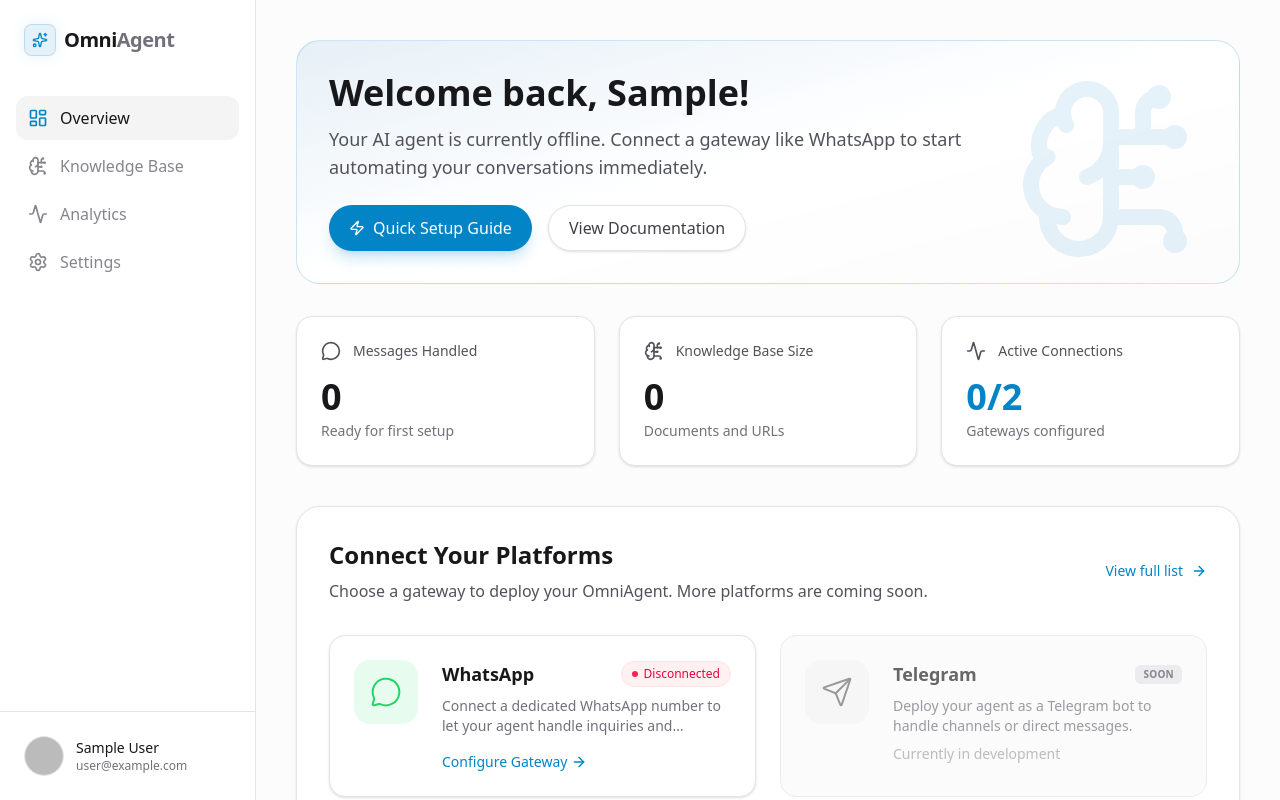
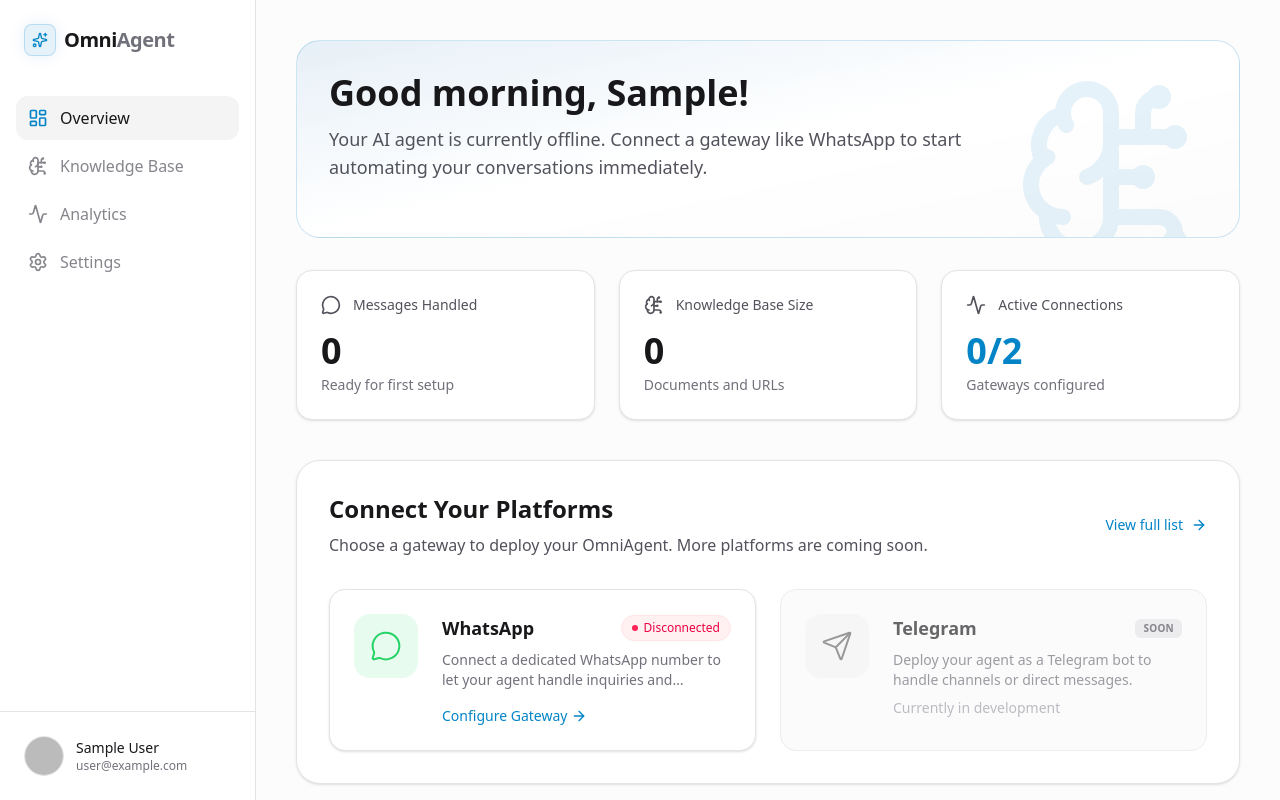
Before and after one commit to itz-rajkeshav/OmniAgent, a Next.js app in the folder frontend/: page /dashboard in a window 1280 px wide. Built offline with nearby package versions, Linux system fonts and the light colour scheme; no server answers; sample sign-in values are in the browser's storage.

Commit message:
feat: Update dashboard with dynamic greetings and streamlined UI; chore:disable WhatsApp scan route.

```diff
--- a/frontend/app/dashboard/page.tsx
+++ b/frontend/app/dashboard/page.tsx
@@ -12,6 +12,8 @@
   }
 
   const userFirstname = session.user.name?.split(" ")[0] || "there";
+  const currentHour = new Date().getHours();
+  const greeting = currentHour < 12 ? "Good morning" : currentHour < 18 ? "Good afternoon" : "Good evening";
 
   return (
     <div className="min-h-screen bg-zinc-50/50 font-sans flex flex-col md:flex-row">
@@ -89,20 +91,11 @@
             </div>
             <div className="relative z-10">
               <h1 className="font-outfit text-3xl md:text-4xl font-bold text-zinc-900 mb-3">
-                Welcome back, {userFirstname}!
+                {greeting}, {userFirstname}!
               </h1>
               <p className="text-zinc-600 text-lg max-w-2xl mb-6">
                 Your AI agent is currently offline. Connect a gateway like WhatsApp to start automating your conversations immediately.
               </p>
-              <div className="flex flex-wrap gap-4">
-                  <button className="bg-brand-accent-blue hover:bg-brand-accent-blue/90 text-white px-5 py-2.5 rounded-full font-medium shadow-lg shadow-brand-accent-blue/20 transition-all flex items-center gap-2">
-                      <Zap className="w-4 h-4" />
-                      Quick Setup Guide
-                  </button>
-                  <button className="bg-white border border-zinc-200 hover:border-zinc-300 text-zinc-700 px-5 py-2.5 rounded-full font-medium shadow-sm transition-all">
-                      View Documentation
-                  </button>
-              </div>
             </div>
           </div>
 
@@ -199,7 +192,7 @@
           </div>
 
           {/* Activity Placeholder */}
-          <div className="bg-white rounded-3xl border border-zinc-200 shadow-sm overflow-hidden">
+          {/* <div className="bg-white rounded-3xl border border-zinc-200 shadow-sm overflow-hidden">
              <div className="p-6 border-b border-zinc-100 flex items-center justify-between">
                  <h2 className="font-outfit font-semibold text-zinc-900">Recent Activity</h2>
                  <button className="text-sm text-zinc-500 hover:text-brand-accent-blue transition-colors">View All</button>
@@ -211,7 +204,7 @@
                  <h3 className="text-zinc-900 font-medium mb-1">No activity yet</h3>
                  <p className="text-zinc-500 text-sm max-w-sm">Connect a gateway like WhatsApp to start seeing agent interactions and message logs here.</p>
              </div>
-          </div>
+          </div> */}
 
         </main>
       </div>
```
Also changed, not shown: 1 other file (tests, documents, lock files or other folders).
